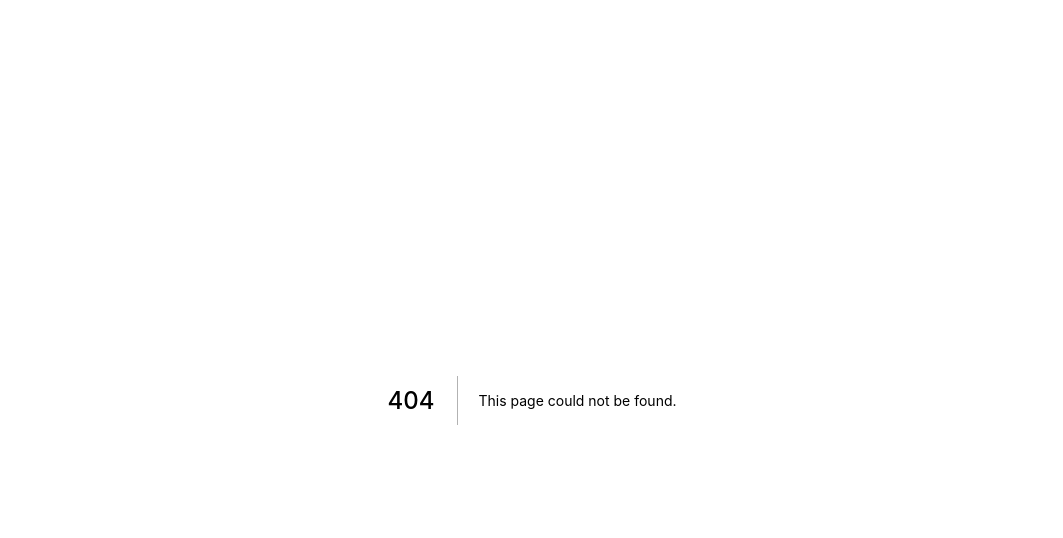
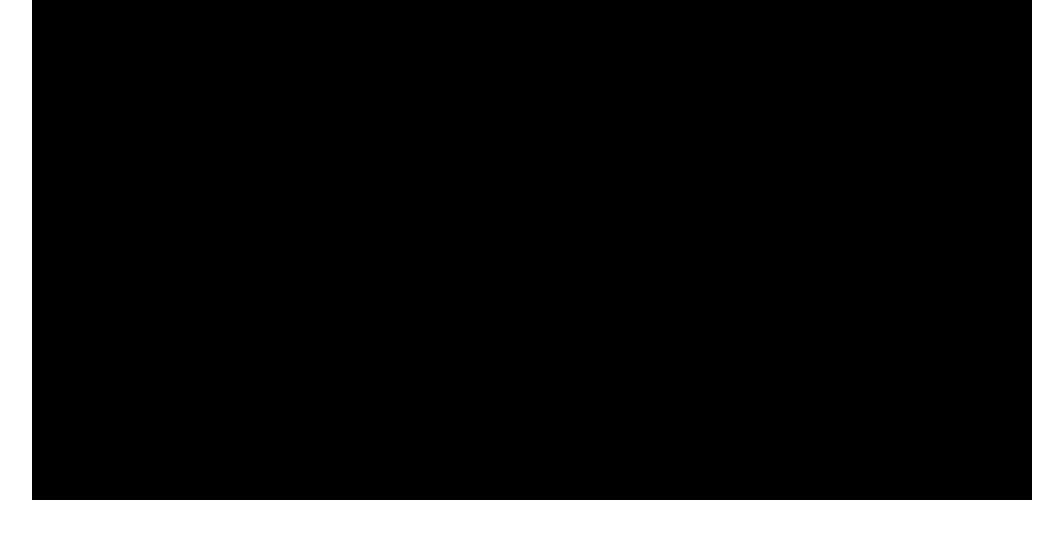
Before and after one commit to Ajmasta/sophia, a Next.js app: page /test in a window 1280 px wide. Before the commit this address had no page. Shown: the top 538 px of the page, without its empty margins (108-1171 px from the left). Built offline with nearby package versions, Linux system fonts and the light colour scheme.

Commit message:
added test page

```diff
--- a/components/fixedBackground.module.css
+++ b/components/fixedBackground.module.css
@@ -12,19 +12,21 @@
   position: relative;
   overflow: hidden;
   background-color: transparent;
+  min-height: 100vh;
 }
 .propsContainer {
   position: fixed;
 }
 .image {
   object-fit: cover;
-  position: fixed !important;
+  position: fixed;
   top: 0;
   left: 0;
-  min-width: 100% !important;
-  max-width: 100% !important;
+  min-width: 100%;
+  max-width: 100%;
   min-height: 100vh;
 }
+
 @media (min-width: 801px) and (max-width: 1200px) {
   .specialScroll {
     margin-top: 75px;
@@ -41,7 +43,7 @@
     min-height: 600px;
   }
   .image {
-    object-fit: none !important;
+    object-fit: cover !important;
     min-width: 100% !important;
     max-width: 100% !important;
     min-height: 1500px !important;
--- /dev/null
+++ b/components/fixedBackgroundSticky.js
@@ -0,0 +1,19 @@
+import FixedBackground from "./fixedBackground"
+import styles from "./fixedBackgroundSticky.module.css"
+
+
+const FixedBackgroundSticky = () => {
+
+
+
+    return(
+        <div className={styles.container}>
+        <div className={styles.filler}>a</div>
+            <img src="/images/montrealNight2.jpg" width={1200} height={800}  loading="lazy" className={styles.image} alt="montreal at night" />
+            <div className={styles.filler}>a</div>
+
+        </div>
+    )
+}
+
+export default FixedBackgroundSticky
--- /dev/null
+++ b/components/fixedBackgroundSticky.module.css
@@ -0,0 +1,30 @@
+.container {
+  background-color: rgb(0, 0, 0);
+  max-height: 700px;
+  min-height: 700px;
+  min-width: 100%;
+  display: flex;
+  flex-direction: column;
+  align-items: center;
+  overflow: scroll;
+  flex-wrap: nowrap;
+  position: relative;
+  background-color: transparent;
+  min-height: 100vh;
+}
+
+.image {
+  position: sticky;
+  top: 10px;
+  left: 0;
+  min-width: 50%;
+  max-width: 50%;
+  min-height: 40vh;
+  z-index: -1;
+}
+.filler {
+  min-height: 500px;
+  min-width: 1000px;
+  margin-bottom: 500px;
+  background-color: black;
+}
--- /dev/null
+++ b/pages/test.js
@@ -0,0 +1,15 @@
+import FixedBackgroundSticky from "../components/fixedBackgroundSticky"
+
+
+const Test = () => {
+
+    return (
+        <>
+        <FixedBackgroundSticky />
+        </>
+    )
+
+
+    }
+
+    export default Test
```
